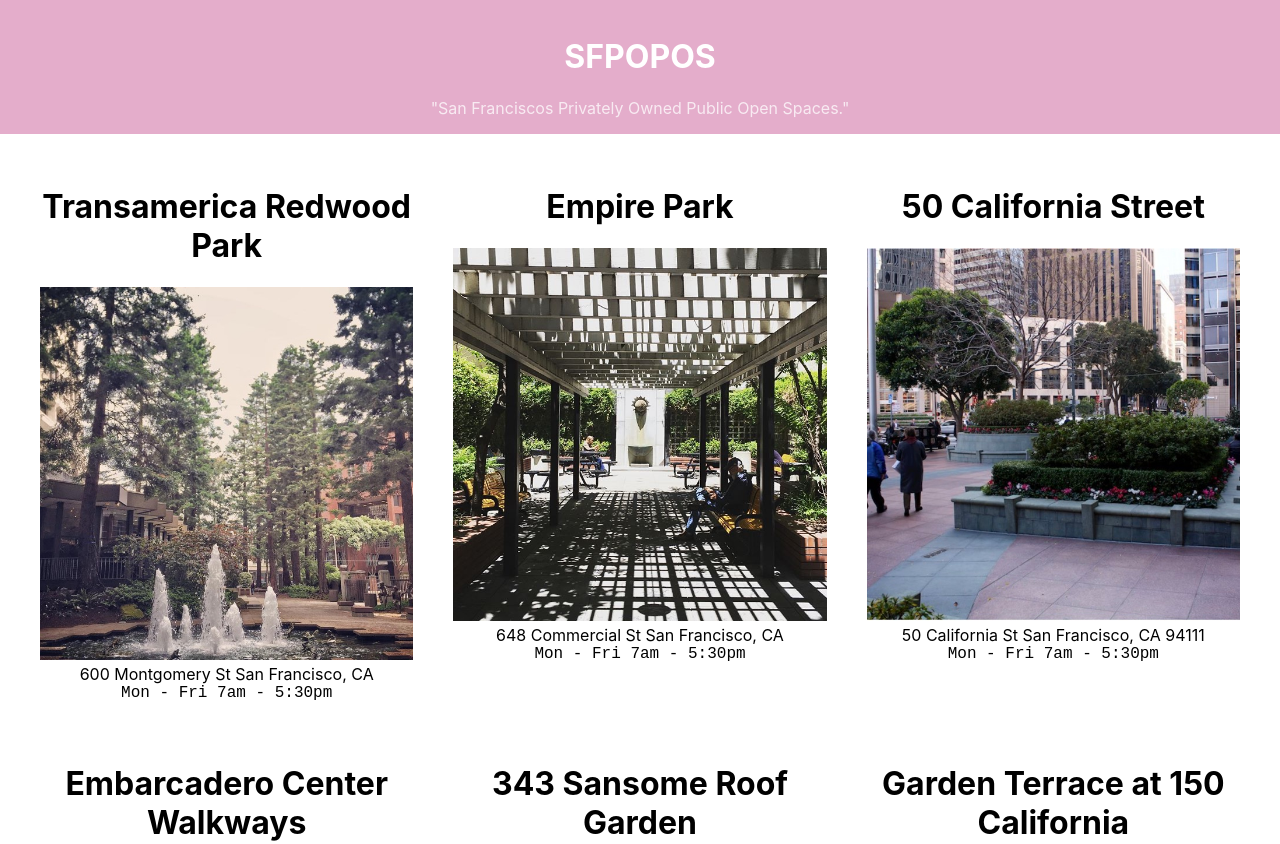
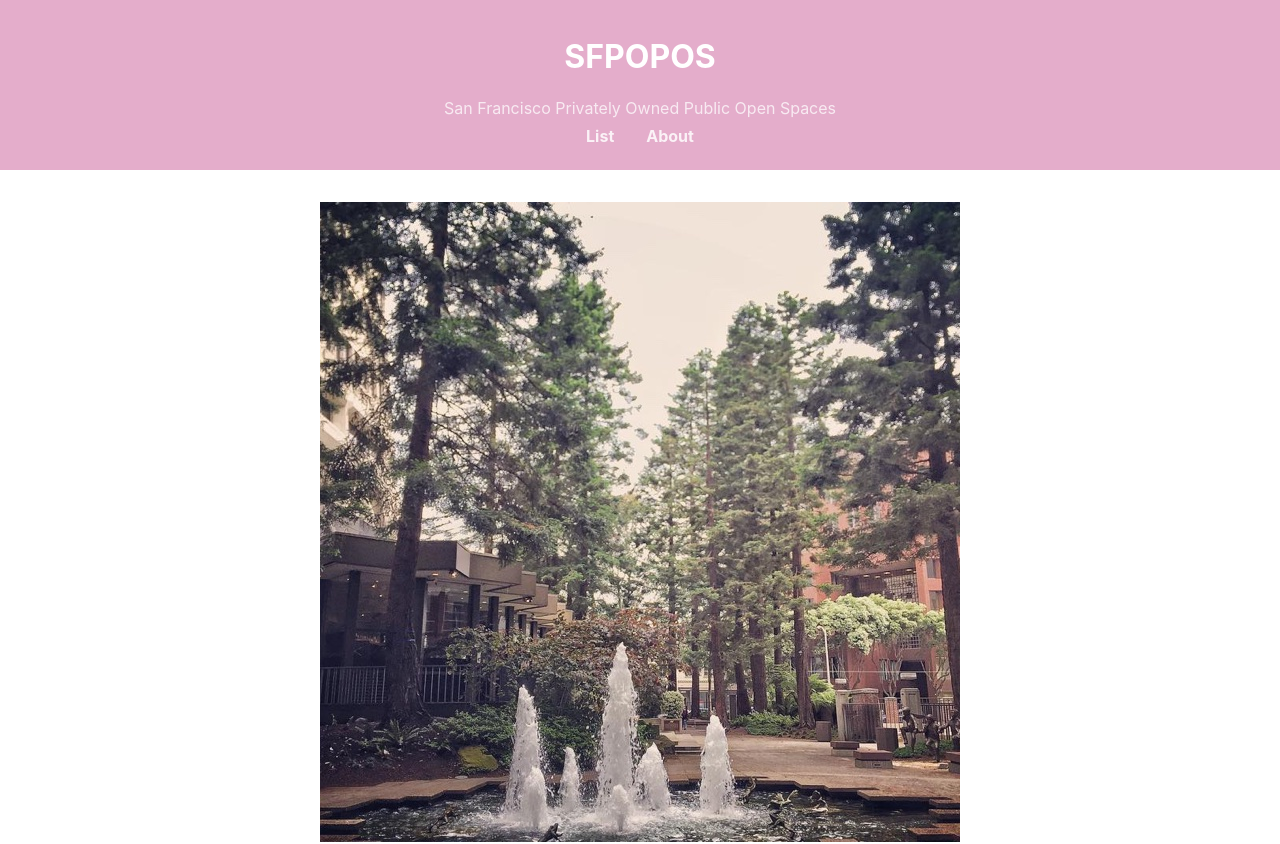
Before and after one commit to Ahyeonn/SFPOPOS-React, a React (Create React App) app: page /#/details/0 in a window 1280 px wide. Before the commit this address led to /. Shown: the top 844 px of the page. Built offline with nearby package versions, Linux system fonts and the light colour scheme.

Commit message:
Added Routers

```diff
--- a/package.json
+++ b/package.json
@@ -8,6 +8,7 @@
     "@testing-library/user-event": "^13.5.0",
     "react": "^17.0.2",
     "react-dom": "^17.0.2",
+    "react-router-dom": "^6.2.1",
     "react-scripts": "5.0.0",
     "web-vitals": "^2.1.4"
   },
--- /dev/null
+++ b/src/About.js
@@ -0,0 +1,17 @@
+import React from 'react'
+
+function About() {
+  return (
+    <div>
+      <h1>About SFPOPOS</h1>
+      <p>POPOS are publicly accessible spaces in
+        forms of plazas, terraces, atriums, small
+        parks, and even snippets which are provided
+        and maintained by private developers. In San
+        Francisco, POPOS mostly appear in the Downtown
+        office district area.</p>
+    </div>
+  )
+}
+
+export default About
--- a/src/App.js
+++ b/src/App.js
@@ -1,13 +1,13 @@
+import { Outlet } from 'react-router-dom'
 import './App.css';
 import Title from './Title';
-import POPOSList from './POPOSList';
 import Footer from './Footer';
 
 function App() {
   return (
     <div className="App">
       <Title />
-      <POPOSList />
+      <Outlet />
       <Footer />
     </div>
   );
--- /dev/null
+++ b/src/POPOSDetails.js
@@ -0,0 +1,28 @@
+import React from 'react'
+import { useParams } from 'react-router'
+import data from './sfpopos-data.json'
+
+function POPOSDetails(props) {
+  const params = useParams()
+  const { id } = params // Location index
+  const { images, title, desc, hours, features, geo } = data[id]
+
+  return (
+    <div>
+      <div>
+        <img src={`${process.env.PUBLIC_URL}images/${images[0]}`} alt={title} />
+      </div>
+
+      <div>
+        <h1>{ title }</h1>
+        <p>{ desc }</p>
+        <p>{ hours }</p>
+        <p>{ features }</p>
+        <p>{ geo.lat } { geo.lon }</p>
+      </div>
+
+    </div>
+  )
+}
+
+export default POPOSDetails
--- a/src/POPOSList.js
+++ b/src/POPOSList.js
@@ -4,10 +4,11 @@
 
 function POPOSList() {
 
-  const spaces = data.map(( { title, address, images, hours } ) => {
+  const spaces = data.map(( { title, address, images, hours }, i) => {
 
     return(
       <POPOSSpace
+        id={i}
         key={title}
         name={title}
         address={address}
--- a/src/POPOSSpace.js
+++ b/src/POPOSSpace.js
@@ -1,16 +1,18 @@
 import './POPOSSpace.css'
+import { Link } from 'react-router-dom'
 
 function POPOSSpace(props) {
-    const { name, image, address, hours } = props
+    const { name, image, address, hours, id } = props
     return (
       <div className='POPOSSpace'>
-        <h1>{name}</h1>
-        <img
-          src={`${process.env.PUBLIC_URL}/images/${image}`}
-          width="300"
-          height="300"
-          alt="Hello"
-        />
+        <h1>
+          <Link to={`/details/${id}`}>
+            {name}
+          </Link>
+        </h1>
+        <Link to={`/details/${id}`}>
+          <img src={`${process.env.PUBLIC_URL}images/${image}`} width="300" height="300" alt="Hello" />
+        </Link>
         <div>{address}</div>
         <div className='hours'>{hours}</div>
       </div>
--- a/src/Title.css
+++ b/src/Title.css
@@ -15,3 +15,16 @@
 .Title-Subtitle {
     color: rgba(255, 255, 255, 0.75);
 }
+
+.Title a {
+  display: inline-block;
+  padding: 0.5em 1em;
+  color: rgba(255, 255, 255, 0.835);
+  font-weight: bold;
+  text-decoration: none;
+}
+
+.Title .nav-link-active {
+  color: #fff;
+  border-bottom: 2px solid;
+}
--- a/src/Title.js
+++ b/src/Title.js
@@ -1,10 +1,23 @@
 import './Title.css';
+import { NavLink } from 'react-router-dom'
 
 function Title() {
   return (
     <div className="Title">
-      <h1>SFPOPOS</h1>
-	  <div className="Title-Subtitle">"San Franciscos Privately Owned Public Open Spaces."</div>
+      <header>
+        <h1>SFPOPOS</h1>
+        <div className="Title-Subtitle">San Francisco Privately Owned Public Open Spaces</div>
+
+        <div>
+          <NavLink
+	          className={({ isActive }) => isActive ? "nav-link-active" : "nav-link" }
+	          to="/">List</NavLink>
+          <NavLink
+	          className={({ isActive }) => isActive ? "nav-link-active" : "nav-link" }
+	          to="/about">About</NavLink>
+        </div>
+
+      </header>
     </div>
   )
 }
--- a/src/index.js
+++ b/src/index.js
@@ -1,17 +1,20 @@
-import React from 'react';
 import ReactDOM from 'react-dom';
 import './index.css';
 import App from './App';
-import reportWebVitals from './reportWebVitals';
+import { HashRouter as Router, Routes, Route } from 'react-router-dom'
+import About from './About'
+import POPOSList from './POPOSList'
+import POPOSDetails from './POPOSDetails'
 
 ReactDOM.render(
-  <React.StrictMode>
-    <App />
-  </React.StrictMode>,
+  <Router>
+    <Routes>
+      <Route path="/" element={<App />}>
+        <Route path="/" element={<POPOSList />} />
+        <Route path="about" element={<About />} />
+        <Route path="/details/:id" element={<POPOSDetails />} />
+      </Route>
+    </Routes>
+  </Router>,
   document.getElementById('root')
 );
-
-// If you want to start measuring performance in your app, pass a function
-// to log results (for example: reportWebVitals(console.log))
-// or send to an analytics endpoint. Learn more: https://bit.ly/CRA-vitals
-reportWebVitals();
```
Also changed, not shown: 1 other file (tests, documents, lock files or other folders).
